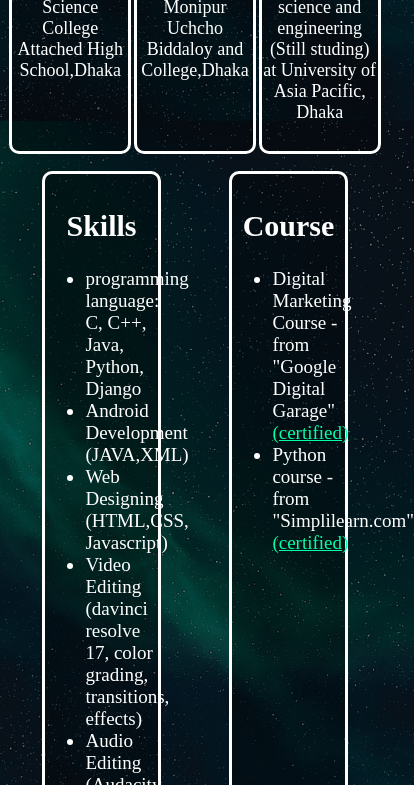
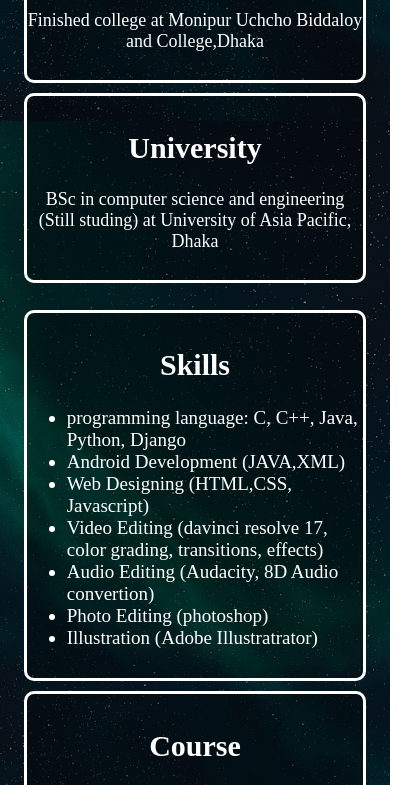
Before and after one commit to waliulhasaniram/Portfolio-Website-, a plain HTML site: page index.html in a window 390 px wide. Shown: the part 723-1508 px from the top of the page, 414 px wide, since content can reach past the window. Drawn offline with Linux system fonts and the light colour scheme.

Commit message:
Add files via upload

```diff
--- a/Waliul hasan.css
+++ b/Waliul hasan.css
@@ -44,6 +44,7 @@ p{
 .card{
     color: #fff;
     display: flex;
+    flex-wrap: wrap;
     justify-content: space-around;
     padding-top: 20px;
 }
@@ -61,6 +62,7 @@ p{
 .card2{
     color: #fff;
     display: flex;
+    flex-wrap: wrap;
     justify-content: space-around;
     padding-top: 17px;
 }
@@ -91,3 +93,17 @@ a{
 a:hover{
     color: aqua;
 }
+/*--Phone--*/
+@media(max-width: 540px){
+ .card_box{
+   width: 90%;
+   margin: 5px;
+ }
+ .card_box2{
+   width: 90%;
+   margin: 5px;
+ }
+ h1{
+     font-size: 45px;
+ }
+}
```
